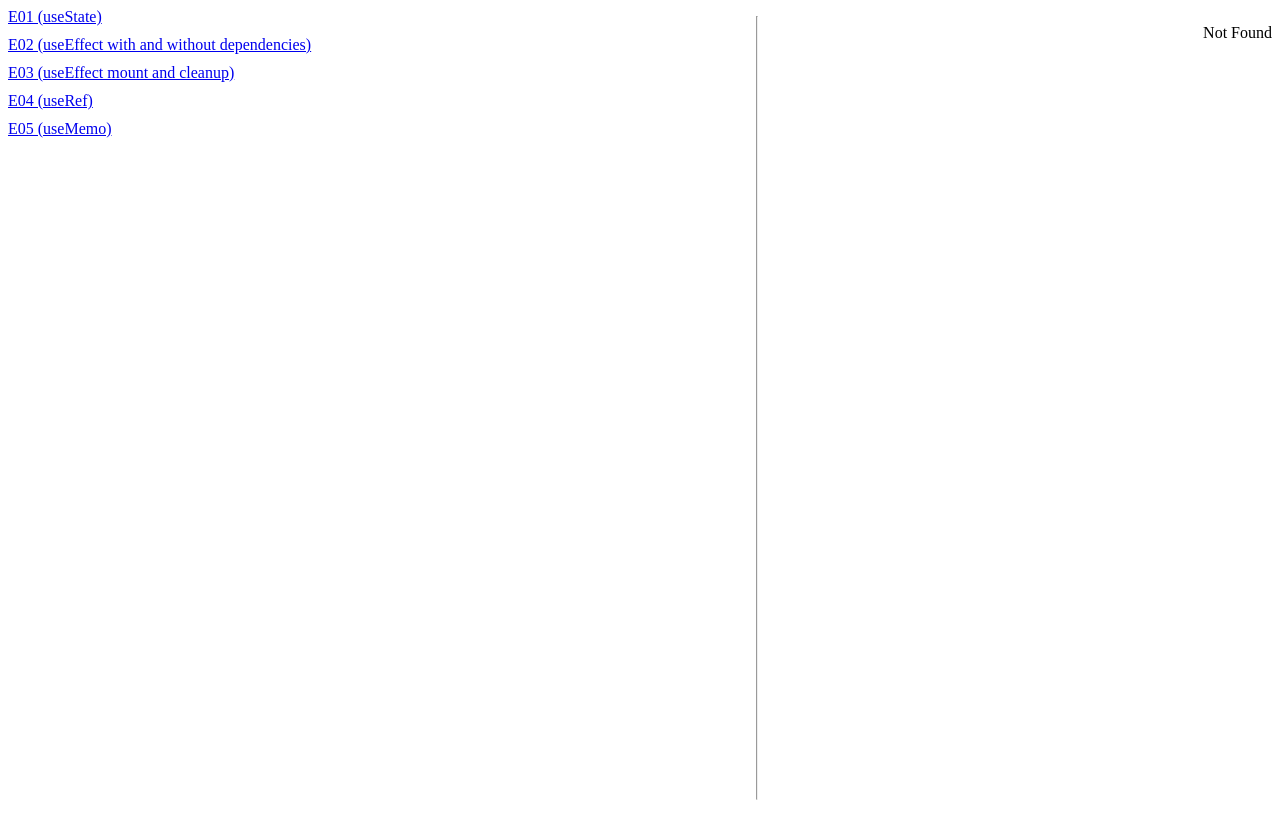
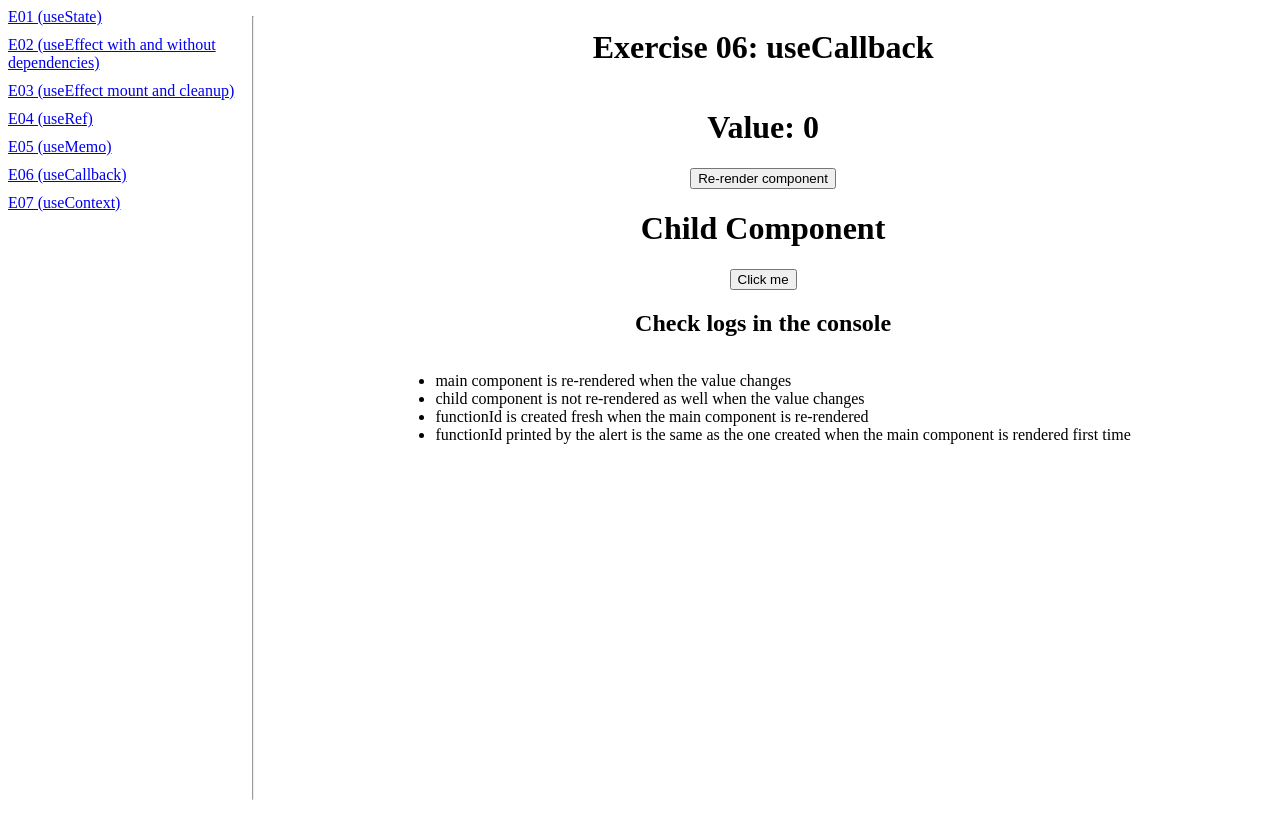
Before and after one commit to tomaszkoziara/react-playbook, a React (Vite) app: page /e06 in a window 1280 px wide. Before the commit this address had no page. Built offline with nearby package versions, Linux system fonts and the light colour scheme.

Commit message:
add more examples

```diff
--- a/src/routeTree.gen.ts
+++ b/src/routeTree.gen.ts
@@ -10,6 +10,8 @@
 
 import { Route as rootRouteImport } from './routes/__root'
 import { Route as IndexRouteImport } from './routes/index'
+import { Route as E07IndexRouteRouteImport } from './routes/e07/index.route'
+import { Route as E06IndexRouteRouteImport } from './routes/e06/index.route'
 import { Route as E05IndexRouteRouteImport } from './routes/e05/index.route'
 import { Route as E04IndexRouteRouteImport } from './routes/e04/index.route'
 import { Route as E03IndexRouteRouteImport } from './routes/e03/index.route'
@@ -19,6 +21,16 @@ import { Route as E01IndexRouteRouteImport } from './routes/e01/index.route'
 const IndexRoute = IndexRouteImport.update({
   id: '/',
   path: '/',
+  getParentRoute: () => rootRouteImport,
+} as any)
+const E07IndexRouteRoute = E07IndexRouteRouteImport.update({
+  id: '/e07/',
+  path: '/e07',
+  getParentRoute: () => rootRouteImport,
+} as any)
+const E06IndexRouteRoute = E06IndexRouteRouteImport.update({
+  id: '/e06/',
+  path: '/e06',
   getParentRoute: () => rootRouteImport,
 } as any)
 const E05IndexRouteRoute = E05IndexRouteRouteImport.update({
@@ -54,6 +66,8 @@ export interface FileRoutesByFullPath {
   '/e03': typeof E03IndexRouteRoute
   '/e04': typeof E04IndexRouteRoute
   '/e05': typeof E05IndexRouteRoute
+  '/e06': typeof E06IndexRouteRoute
+  '/e07': typeof E07IndexRouteRoute
 }
 export interface FileRoutesByTo {
   '/': typeof IndexRoute
@@ -62,6 +76,8 @@ export interface FileRoutesByTo {
   '/e03': typeof E03IndexRouteRoute
   '/e04': typeof E04IndexRouteRoute
   '/e05': typeof E05IndexRouteRoute
+  '/e06': typeof E06IndexRouteRoute
+  '/e07': typeof E07IndexRouteRoute
 }
 export interface FileRoutesById {
   __root__: typeof rootRouteImport
@@ -71,13 +87,24 @@ export interface FileRoutesById {
   '/e03/': typeof E03IndexRouteRoute
   '/e04/': typeof E04IndexRouteRoute
   '/e05/': typeof E05IndexRouteRoute
+  '/e06/': typeof E06IndexRouteRoute
+  '/e07/': typeof E07IndexRouteRoute
 }
 export interface FileRouteTypes {
   fileRoutesByFullPath: FileRoutesByFullPath
-  fullPaths: '/' | '/e01' | '/e02' | '/e03' | '/e04' | '/e05'
+  fullPaths: '/' | '/e01' | '/e02' | '/e03' | '/e04' | '/e05' | '/e06' | '/e07'
   fileRoutesByTo: FileRoutesByTo
-  to: '/' | '/e01' | '/e02' | '/e03' | '/e04' | '/e05'
-  id: '__root__' | '/' | '/e01/' | '/e02/' | '/e03/' | '/e04/' | '/e05/'
+  to: '/' | '/e01' | '/e02' | '/e03' | '/e04' | '/e05' | '/e06' | '/e07'
+  id:
+    | '__root__'
+    | '/'
+    | '/e01/'
+    | '/e02/'
+    | '/e03/'
+    | '/e04/'
+    | '/e05/'
+    | '/e06/'
+    | '/e07/'
   fileRoutesById: FileRoutesById
 }
 export interface RootRouteChildren {
@@ -87,6 +114,8 @@ export interface RootRouteChildren {
   E03IndexRouteRoute: typeof E03IndexRouteRoute
   E04IndexRouteRoute: typeof E04IndexRouteRoute
   E05IndexRouteRoute: typeof E05IndexRouteRoute
+  E06IndexRouteRoute: typeof E06IndexRouteRoute
+  E07IndexRouteRoute: typeof E07IndexRouteRoute
 }
 
 declare module '@tanstack/react-router' {
@@ -96,6 +125,20 @@ declare module '@tanstack/react-router' {
       path: '/'
       fullPath: '/'
       preLoaderRoute: typeof IndexRouteImport
+      parentRoute: typeof rootRouteImport
+    }
+    '/e07/': {
+      id: '/e07/'
+      path: '/e07'
+      fullPath: '/e07'
+      preLoaderRoute: typeof E07IndexRouteRouteImport
+      parentRoute: typeof rootRouteImport
+    }
+    '/e06/': {
+      id: '/e06/'
+      path: '/e06'
+      fullPath: '/e06'
+      preLoaderRoute: typeof E06IndexRouteRouteImport
       parentRoute: typeof rootRouteImport
     }
     '/e05/': {
@@ -143,6 +186,8 @@ const rootRouteChildren: RootRouteChildren = {
   E03IndexRouteRoute: E03IndexRouteRoute,
   E04IndexRouteRoute: E04IndexRouteRoute,
   E05IndexRouteRoute: E05IndexRouteRoute,
+  E06IndexRouteRoute: E06IndexRouteRoute,
+  E07IndexRouteRoute: E07IndexRouteRoute,
 }
 export const routeTree = rootRouteImport
   ._addFileChildren(rootRouteChildren)
--- a/src/routes/__root.tsx
+++ b/src/routes/__root.tsx
@@ -20,6 +20,12 @@ const RootLayout = () => (
       <Link to="/e05">
         E05 (useMemo)
       </Link>
+      <Link to="/e06">
+        E06 (useCallback)
+      </Link>
+      <Link to="/e07">
+        E07 (useContext)
+      </Link>
     </div>
     <hr />
     <Outlet />
--- a/src/routes/e02/e02.tsx
+++ b/src/routes/e02/e02.tsx
@@ -33,7 +33,7 @@ function E02() {
       <h2>Check logs in the console</h2>
       <ul>
         <li>useEffect without dependencies is triggered only once on mount</li>
-        <li>useEffect with dependencies is triggered whenever the dependency changes</li>
+        <li>useEffect with dependencies is triggered whenever the dependency changes (logs may be compacted)</li>
       </ul>
     </div>
   )
--- a/src/routes/e04/e04.tsx
+++ b/src/routes/e04/e04.tsx
@@ -26,6 +26,10 @@ function E04() {
         <button onClick={handleDecrement}>Decrement</button>
         <button onClick={handleShowValue}>Show value</button>
       </div>
+      <ul>
+        <li>useRef is not reactive, so the value is not updated when the counter is changed</li>
+        <li>click 'Show value' to see the current value of the counter</li>
+      </ul>
 
     </div>
   )
--- /dev/null
+++ b/src/routes/e06/e06.css
@@ -0,0 +1,11 @@
+.container {
+  display: flex;
+  width: 100%;
+  align-items: center;
+  flex-direction: column;
+}
+
+.button-container {
+  display: flex;
+  gap: 10px;
+}
--- /dev/null
+++ b/src/routes/e06/e06.tsx
@@ -0,0 +1,52 @@
+import { useCallback, useState } from 'react';
+import './e06.css';
+
+function E06() {
+  const [value, setValue] = useState(0)
+
+  console.log('Rendering component')
+  const functionId = Math.floor(Math.random() * 1000)
+
+  // handleClick is created once and it takes the functionId value from the first render
+  const handleClick = useCallback(() => {
+    alert(`Button clicked, function id: ${functionId}`)
+  }, [])
+
+  return (
+    <div className="container">
+      <h1>Exercise 06: useCallback</h1>
+
+      <h1>Value: {value}</h1>
+      <div className="button-container">
+        <button onClick={() => setValue(Math.floor(Math.random() * 1000))}>Re-render component</button>
+      </div>
+
+      <ChildComponent handleClick={handleClick} />
+
+      <h2>Check logs in the console</h2>
+      <ul>
+        <li>main component is re-rendered when the value changes</li>
+        <li>child component is not re-rendered as well when the value changes</li>
+        <li>functionId is created fresh when the main component is re-rendered</li>
+        <li>functionId printed by the alert is the same as the one created when the main component is rendered first time</li>
+      </ul>
+    </div>
+  )
+}
+
+function ChildComponent(props: { handleClick: () => void }) {
+  const { handleClick } = props
+
+  console.log('Rendering child component')
+
+  return (
+    <div className="container">
+      <h1>Child Component</h1>
+      <div className="button-container">
+        <button onClick={handleClick}>Click me</button>
+      </div>
+    </div>
+  )
+}
+
+export default E06
--- /dev/null
+++ b/src/routes/e06/index.route.tsx
@@ -0,0 +1,6 @@
+import { createFileRoute } from '@tanstack/react-router'
+import E06 from './e06'
+
+export const Route = createFileRoute('/e06/')({
+  component: E06,
+})
--- /dev/null
+++ b/src/routes/e07/e07.css
@@ -0,0 +1,11 @@
+.container {
+  display: flex;
+  width: 100%;
+  align-items: center;
+  flex-direction: column;
+}
+
+.button-container {
+  display: flex;
+  gap: 10px;
+}
--- /dev/null
+++ b/src/routes/e07/e07.tsx
@@ -0,0 +1,44 @@
+import { useContext, useState, createContext } from 'react';
+import './e07.css';
+
+const ThemeContext = createContext({
+  theme: 'light',
+  setTheme: (theme: string): void => { throw new Error('Function not implemented.') },
+})
+
+function E07() {
+  const [theme, setTheme] = useState('light')
+
+  const handleSetTheme = (theme: string) => {
+    setTheme(theme)
+  }
+
+  return (
+    <ThemeContext.Provider value={{ theme, setTheme: handleSetTheme }}>
+      <div className="container">
+        <h1>Exercise 07: useContext</h1>
+        <h1>Theme: {theme}</h1>
+        <ChildComponent />
+        <ul>
+          <li>theme is passed to the child component via the context</li>
+          <li>child component can change the theme using the callback provided by the context</li>
+        </ul>
+      </div>
+    </ThemeContext.Provider>
+  )
+}
+
+function ChildComponent() {
+  const { setTheme } = useContext(ThemeContext)
+  return (
+    <div className="container">
+      <h1>Child Component</h1>
+      <div className="button-container">
+        <button onClick={() => setTheme('light')}>Light</button>
+        <button onClick={() => setTheme('dark')}>Dark</button>
+      </div>
+    </div>
+  )
+}
+
+export default E07
--- /dev/null
+++ b/src/routes/e07/index.route.tsx
@@ -0,0 +1,6 @@
+import { createFileRoute } from '@tanstack/react-router'
+import E07 from './e07'
+
+export const Route = createFileRoute('/e07/')({
+  component: E07,
+})
```
